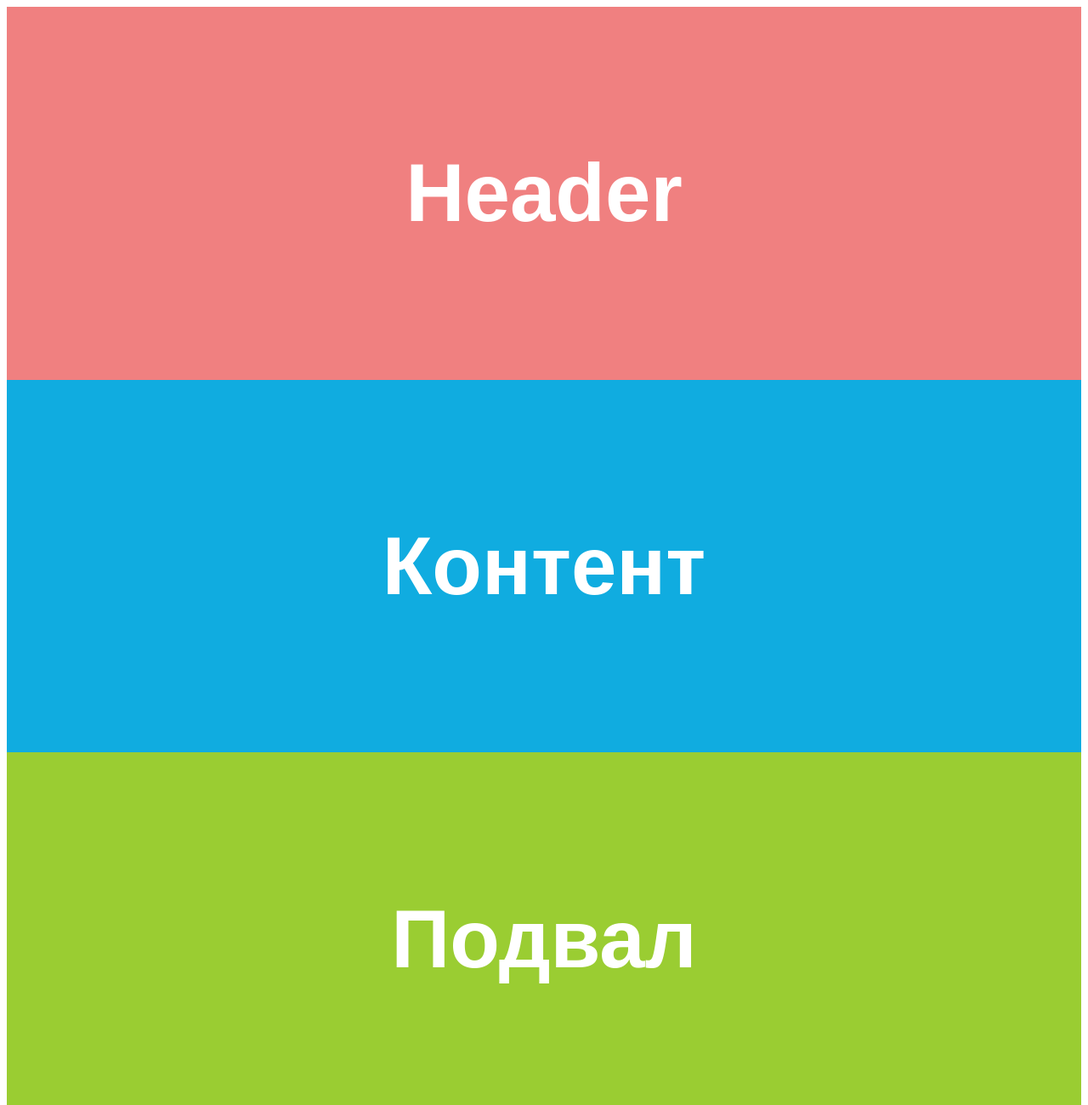
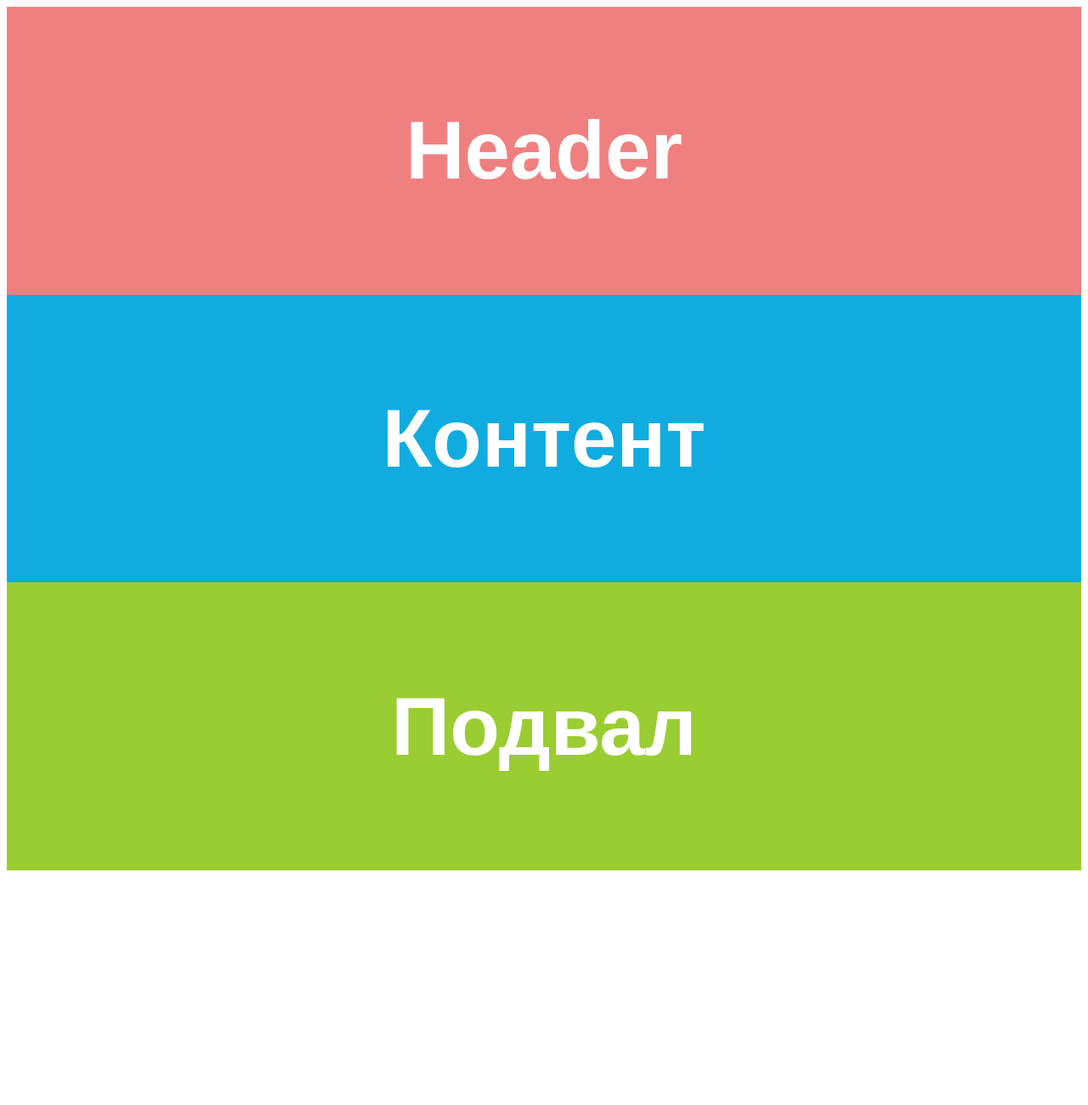
Before and after one commit to test-ac-01/test01, a plain HTML site: page index.html in a window 1280 px wide. Shown: the top 1300 px of the page at 85% size. After the commit the page ends 1032 px from the top, so only its background shows below. Drawn offline with Linux system fonts and the light colour scheme.

Commit message:
изменения в css

```diff
--- a/sstyle.css
+++ b/sstyle.css
@@ -1,5 +1,5 @@
 .header {
-    padding: 100px;
+    padding: 50px 100px;
     text-align: center;
     font-family: sans-serif;
     font-size: 48px;
@@ -9,7 +9,7 @@
 }
 
 .main {
-    padding: 100px;
+    padding: 50px 100px;
     text-align: center;
     font-family: sans-serif;
     font-size: 48px;
@@ -19,7 +19,7 @@
 }
 
 .footer {
-    padding: 100px;
+    padding: 50px 100px;
     text-align: center;
     font-family: sans-serif;
     font-size: 48px;
```
